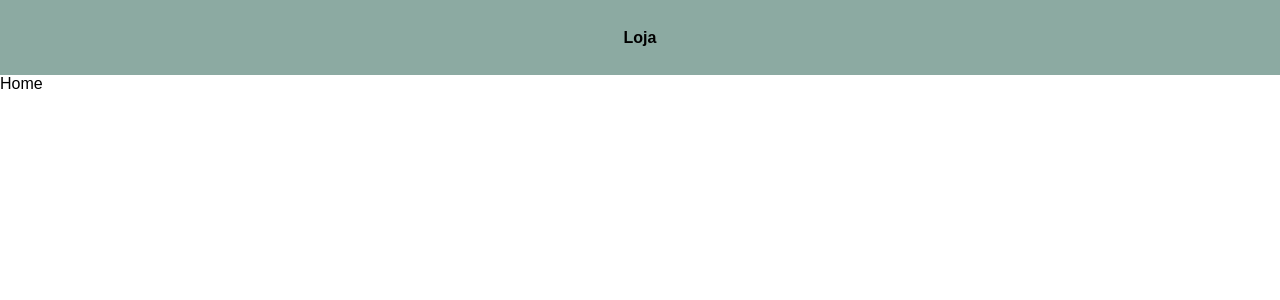
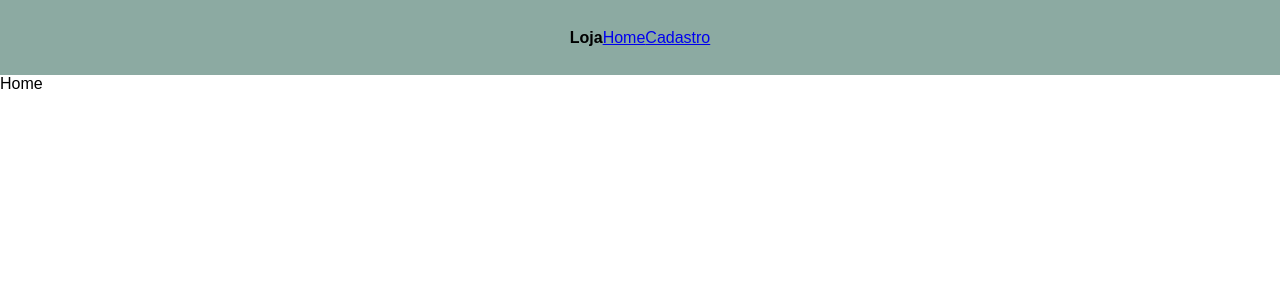
Before and after one commit to Jessica-s-paiva/Loja-React, a React (Vite) app in the folder site-reactjs/: page / in a window 1280 px wide. Shown: the top 300 px of the page. Built offline with nearby package versions, Linux system fonts and the light colour scheme.

Commit message:
feat: adicionando links no header

```diff
--- a/site-reactjs/src/Components/Header/Header.jsx
+++ b/site-reactjs/src/Components/Header/Header.jsx
@@ -1,12 +1,14 @@
 import React, { StrictMode } from 'react';
 import S from './Header.module.css';
+import { Link } from 'react-router-dom';
 
 const Header = ({titulo}) => {
   return (
     <header className={S.container}>
         <h4>{titulo}</h4>
         <nav>
-
+          <Link className={S.link} to='/'>Home</Link>
+          <Link className={S.link} to='/cadastro'>Cadastro</Link>
         </nav>
     </header>
   )
```
